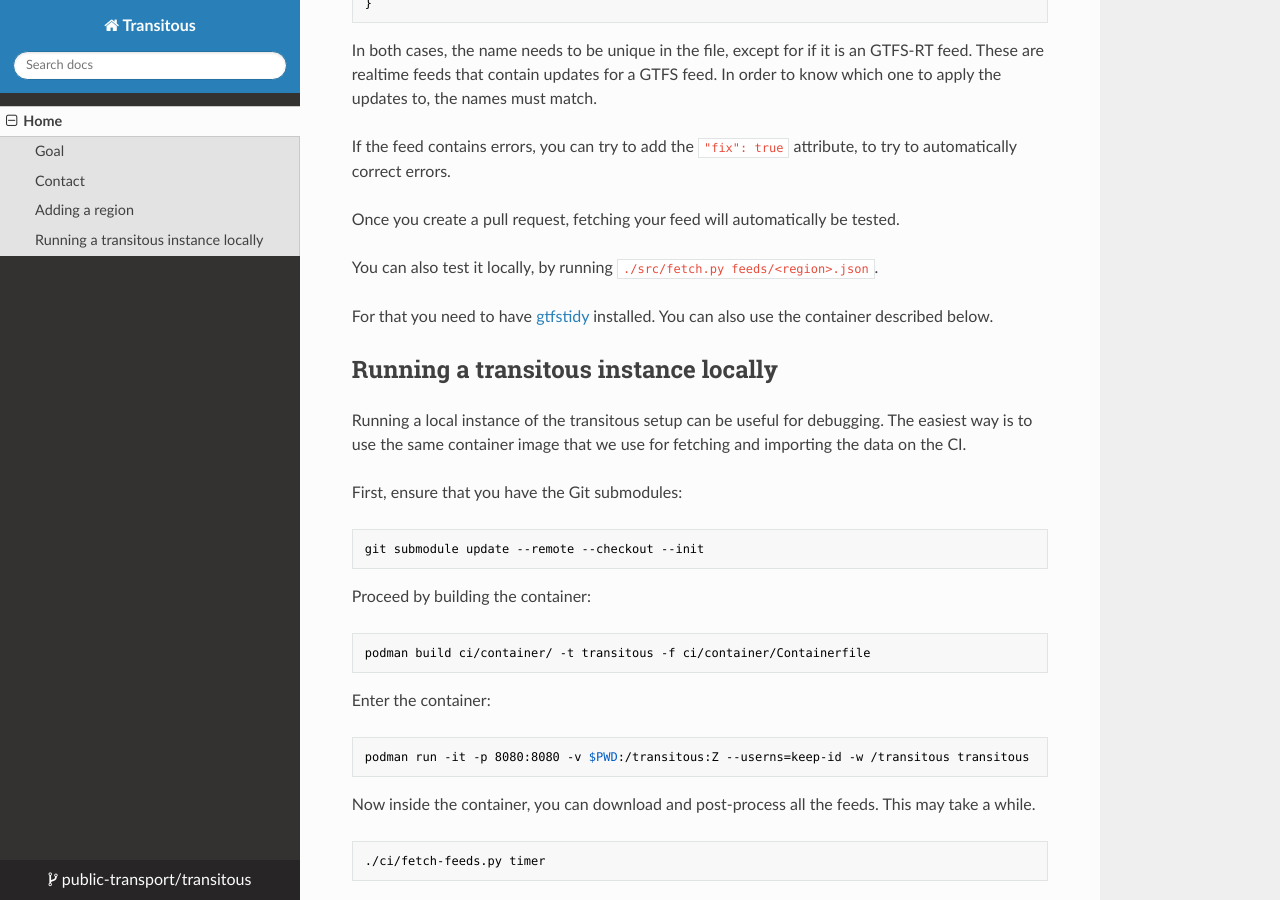
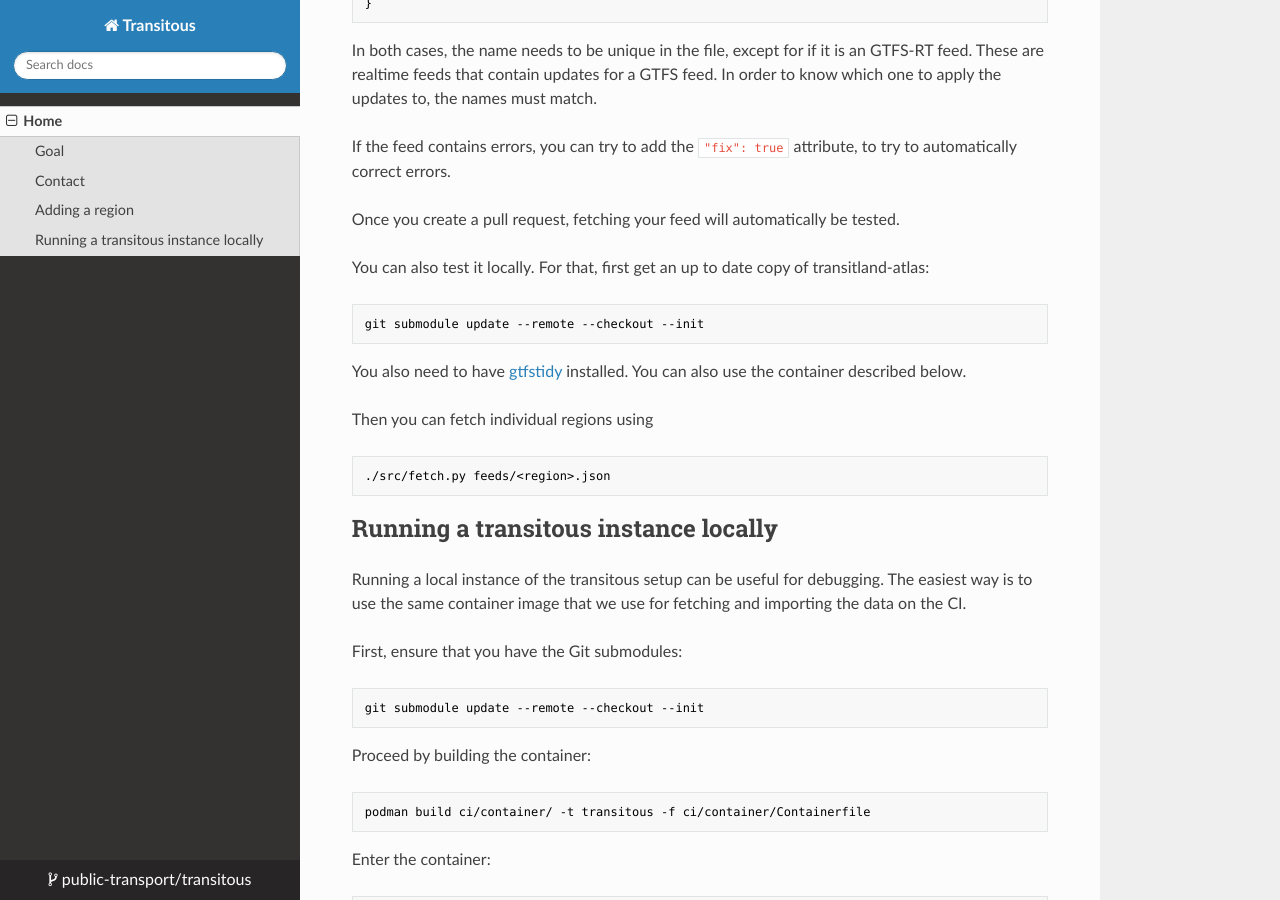
Before and after one commit to public-transport/transitous, an MkDocs documentation site: the page built from docs/docs/index.md, in a window 1280 px wide and 900 px high, scrolled down 1488 px. Built offline with MkDocs 1.6.1, drawn with Linux system fonts in a browser that asks for light colours; nearby versions of some CDN libraries.

Commit message:
docs: Mention fetching submodules

````diff
--- a/docs/docs/index.md
+++ b/docs/docs/index.md
@@ -87,10 +87,18 @@ If the feed contains errors, you can try to add the `"fix": true` attribute, to
 
 Once you create a pull request, fetching your feed will automatically be tested.
 
-You can also test it locally, by running `./src/fetch.py feeds/<region>.json`.
+You can also test it locally. For that, first get an up to date copy of transitland-atlas:
+```bash
+git submodule update --remote --checkout --init
+```
 
-For that you need to have [gtfstidy](https://github.com/patrickbr/gtfstidy) installed.
+You also need to have [gtfstidy](https://github.com/patrickbr/gtfstidy) installed.
 You can also use the container described below.
+
+Then you can fetch individual regions using
+```bash
+./src/fetch.py feeds/<region>.json
+```
 
 
 ## Running a transitous instance locally
````
